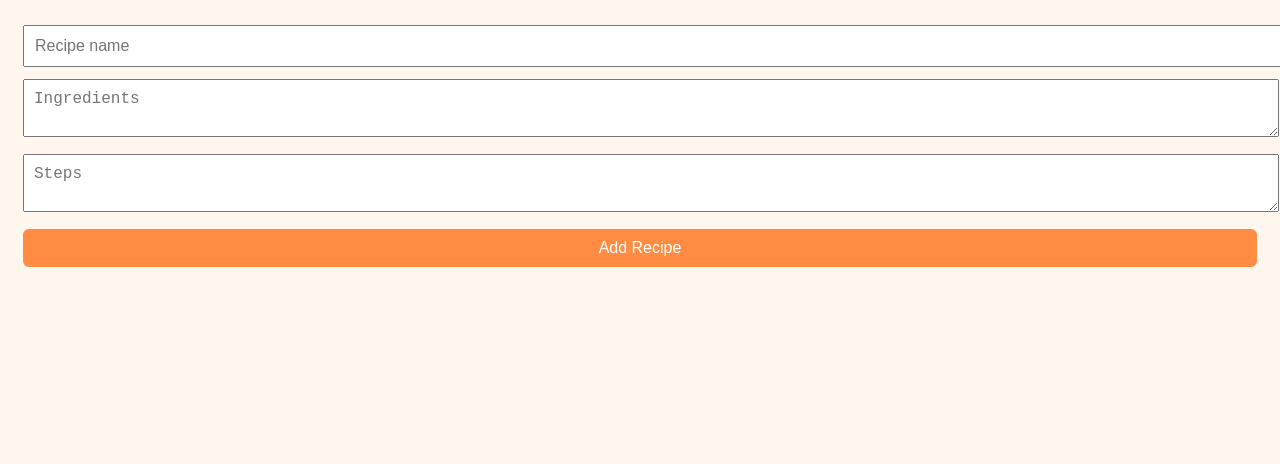
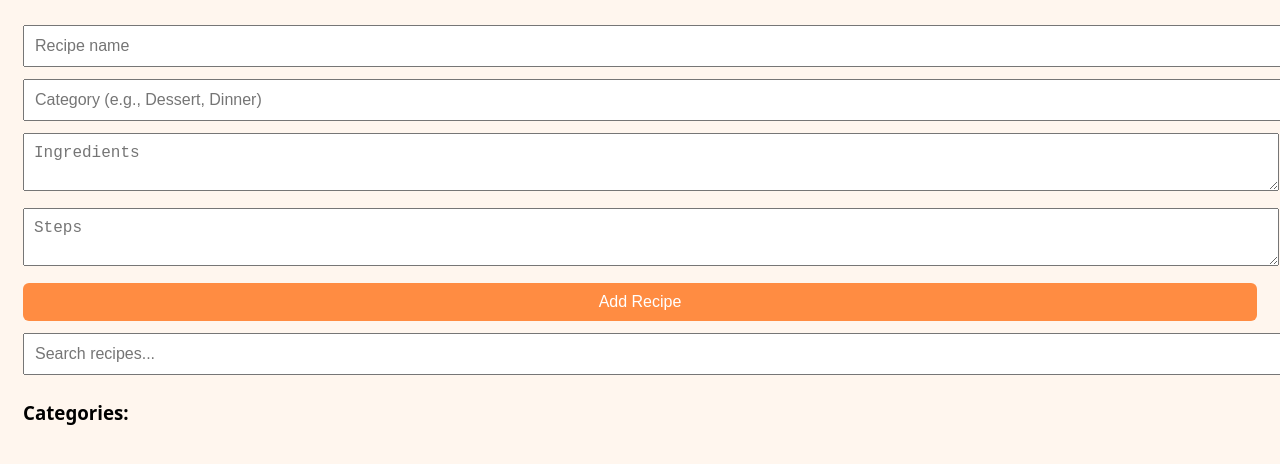
Before and after one commit to JKLegendary/Recipe-book, a plain HTML site: page index.html in a window 1280 px wide. Shown: the part 90-554 px from the top of the page. Drawn offline with Linux system fonts and the light colour scheme.

Commit message:
Update index.html

```diff
--- a/index.html
+++ b/index.html
@@ -4,8 +4,6 @@
 <meta charset="UTF-8" />
 <meta name="viewport" content="width=device-width, initial-scale=1" />
 <title>My Recipe Book</title>
-  <link rel="manifest" href="manifest.json">
-  <meta name="theme-color" content="#ff8c42">
 <link rel="stylesheet" href="style.css">
 </head>
 <body>
@@ -13,9 +11,19 @@
 
 <div class="form">
   <input id="title" placeholder="Recipe name" />
+  <input id="category" placeholder="Category (e.g., Dessert, Dinner)" />
   <textarea id="ingredients" placeholder="Ingredients"></textarea>
   <textarea id="steps" placeholder="Steps"></textarea>
   <button onclick="addRecipe()">Add Recipe</button>
+</div>
+
+<div class="search">
+  <input id="searchInput" placeholder="Search recipes..." oninput="render()" />
+</div>
+
+<div class="categories">
+  <h3>Categories:</h3>
+  <div id="categoriesList"></div>
 </div>
 
 <div id="recipes"></div>
```
Lines whose indentation alone changed are shown as unchanged.
